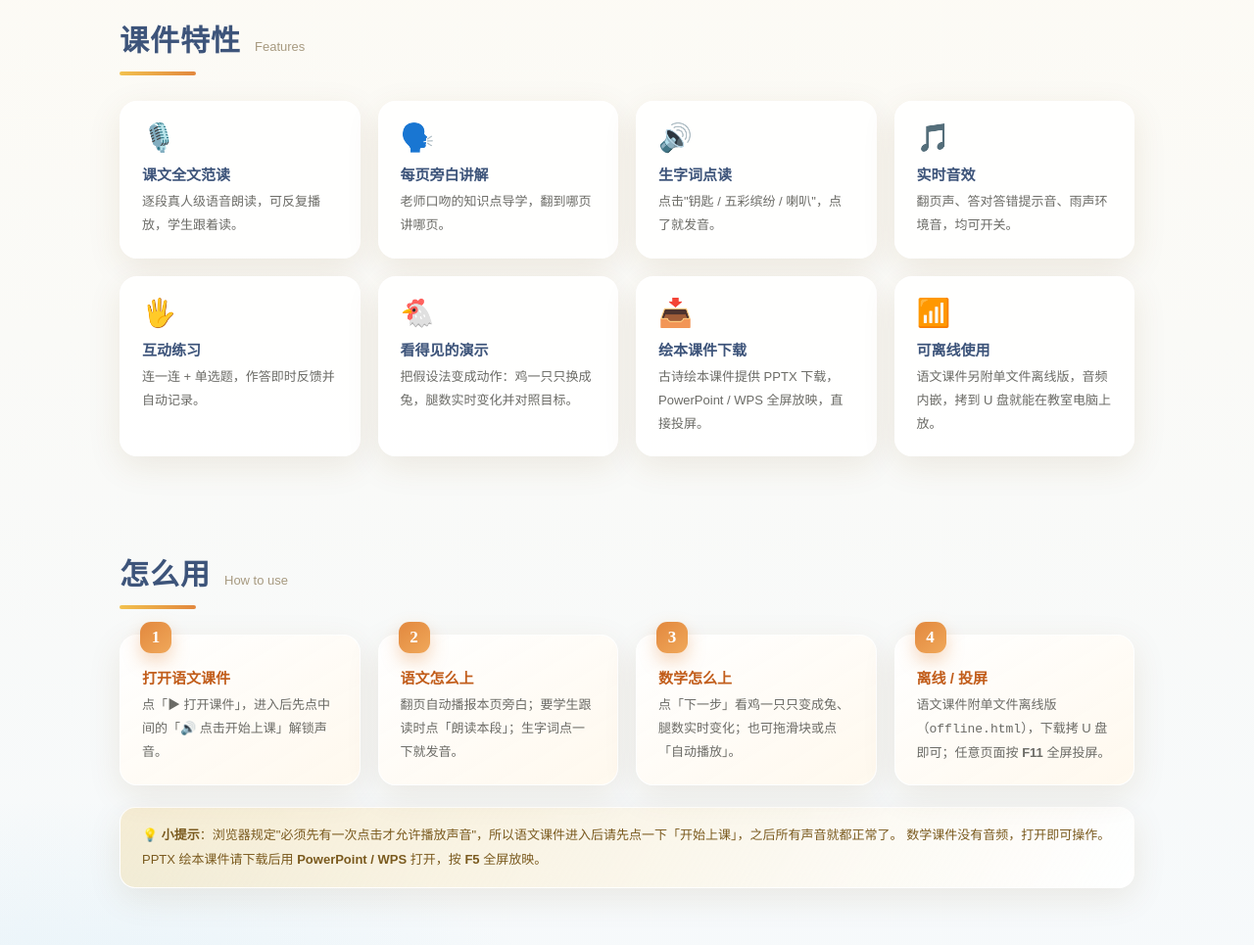
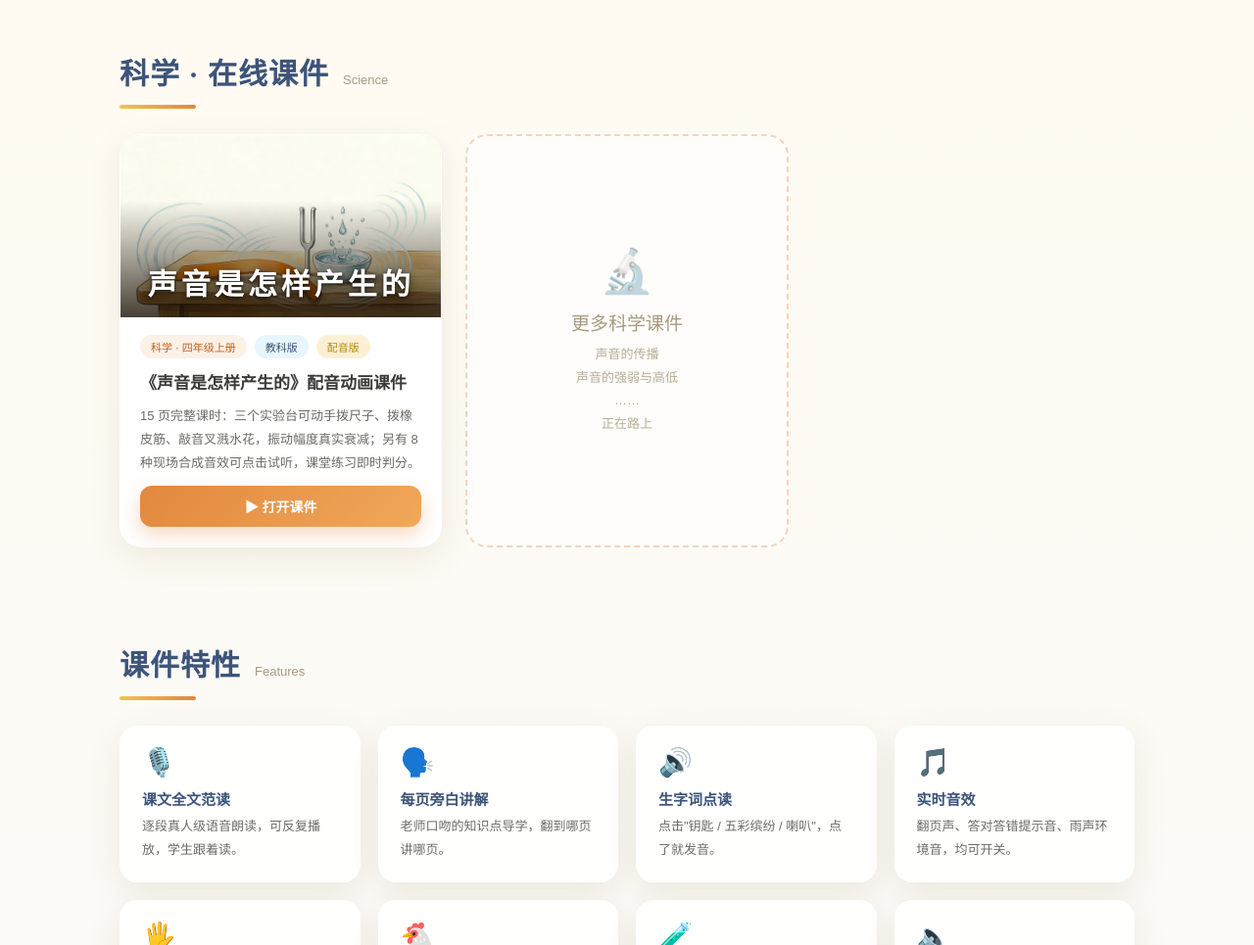
Before and after one commit to xiangsir4088/primary-courseware, a plain HTML site: page site/index.html in a window 1280 px wide. Shown: the part 1835-2800 px from the top of the page at 98% size. Drawn offline with Linux system fonts and the light colour scheme.

Commit message:
Update site/index.html

```diff
--- a/site/index.html
+++ b/site/index.html
@@ -180,6 +180,7 @@ footer a:hover{color:var(--orange-deep)}
     <nav class="nav-links">
       <a href="#courseware">语文</a>
       <a href="#math">数学</a>
+      <a href="#science">科学</a>
       <a href="#features">特性</a>
       <a href="#howto">使用</a>
       <a href="https://github.com/xiangsir4088/primary-courseware" target="_blank" rel="noopener">GitHub ↗</a>
@@ -194,8 +195,8 @@ footer a:hover{color:var(--orange-deep)}
     <h1>小学课堂 动画课件 作品集</h1>
     <div class="en">Animated Courseware for Primary Classrooms</div>
     <p class="lead">
-      语文：课文逐段范读、老师口吻旁白、生字词点一点就发音；数学：把"假设法"变成看得见的动作。
-      全部是浏览器直接打开的网页课件——无需安装、无需联网，投屏就能上课。
+      语文：课文逐段范读、老师口吻旁白、生字词点一点就发音；数学：把"假设法"变成看得见的动作；
+      科学：把"看不见的振动"做成看得见的实验。全部是浏览器直接打开的网页课件——无需安装、投屏就能上课。
     </p>
     <div class="btns">
       <a class="btn btn-primary" href="./chinese/autumn-rain/">▶ 打开《秋天的雨》课件</a>
@@ -203,9 +204,9 @@ footer a:hover{color:var(--orange-deep)}
     </div>
 
     <div class="stats">
-      <div class="stat"><div class="n">2</div><div class="l">互动课件</div></div>
+      <div class="stat"><div class="n">3</div><div class="l">互动课件</div></div>
       <div class="stat"><div class="n">5</div><div class="l">绘本课件 PPTX</div></div>
-      <div class="stat"><div class="n">31</div><div class="l">配音音频</div></div>
+      <div class="stat"><div class="n">46</div><div class="l">配音音频</div></div>
       <div class="stat"><div class="n">0</div><div class="l">依赖 / 安装</div></div>
     </div>
   </section>
@@ -289,6 +290,38 @@ footer a:hover{color:var(--orange-deep)}
     </div>
   </section>
 
+  <section class="sec" id="science">
+    <div class="sec-h"><h2>科学 · 在线课件</h2><span class="sub">Science</span></div>
+    <div class="rule"></div>
+    <div class="grid">
+
+      <article class="card">
+        <div class="cover img">
+          <img src="./assets/covers/science-sound.jpg" alt="《声音是怎样产生的》插画：桌上正在振动的尺子、音叉与溅起水花的小水盆" width="800" height="450" loading="lazy" decoding="async">
+          <span class="shade"></span>
+          <div class="ttl">声音是怎样产生的</div>
+        </div>
+        <div class="body">
+          <div class="meta">
+            <span class="tag">科学 · 四年级上册</span>
+            <span class="tag b">教科版</span>
+            <span class="tag g">配音版</span>
+          </div>
+          <h3>《声音是怎样产生的》配音动画课件</h3>
+          <p class="desc">15 页完整课时：三个实验台可动手拨尺子、拨橡皮筋、敲音叉溅水花，振动幅度真实衰减；另有 8 种现场合成音效可点击试听，课堂练习即时判分。</p>
+          <a class="go" href="./science/sound-production/">▶ 打开课件</a>
+        </div>
+      </article>
+
+      <article class="card soon">
+        <div class="ic">🔬</div>
+        <h3>更多科学课件</h3>
+        <p>声音的传播<br>声音的强弱与高低<br>……<br>正在路上</p>
+      </article>
+
+    </div>
+  </section>
+
   <section class="sec" id="features">
     <div class="sec-h"><h2>课件特性</h2><span class="sub">Features</span></div>
     <div class="rule"></div>
@@ -299,8 +332,10 @@ footer a:hover{color:var(--orange-deep)}
       <div class="feat"><div class="ic">🎵</div><h4>实时音效</h4><p>翻页声、答对答错提示音、雨声环境音，均可开关。</p></div>
       <div class="feat"><div class="ic">🖐️</div><h4>互动练习</h4><p>连一连 + 单选题，作答即时反馈并自动记录。</p></div>
       <div class="feat"><div class="ic">🐔</div><h4>看得见的演示</h4><p>把假设法变成动作：鸡一只只换成兔，腿数实时变化并对照目标。</p></div>
+      <div class="feat"><div class="ic">🧪</div><h4>能动手的实验台</h4><p>科学课件里可以真的「拨尺子、拨橡皮筋、敲音叉」——振动幅度会真实衰减，音叉一碰水面就溅起水花。</p></div>
+      <div class="feat"><div class="ic">🔈</div><h4>音效现场合成</h4><p>拍手、敲鼓、铃铛、钢琴、鸟鸣、流水……8 种音色由浏览器实时合成，点一下就听，无需任何音频文件。</p></div>
       <div class="feat"><div class="ic">📥</div><h4>绘本课件下载</h4><p>古诗绘本课件提供 PPTX 下载，PowerPoint / WPS 全屏放映，直接投屏。</p></div>
-      <div class="feat"><div class="ic">📶</div><h4>可离线使用</h4><p>语文课件另附单文件离线版，音频内嵌，拷到 U 盘就能在教室电脑上放。</p></div>
+      <div class="feat"><div class="ic">📶</div><h4>可离线使用</h4><p>语文、科学课件均附单文件离线版，音频内嵌，拷到 U 盘就能在教室电脑上放。</p></div>
     </div>
   </section>
 
@@ -308,13 +343,14 @@ footer a:hover{color:var(--orange-deep)}
     <div class="sec-h"><h2>怎么用</h2><span class="sub">How to use</span></div>
     <div class="rule"></div>
     <div class="steps">
-      <div class="step"><h4>打开语文课件</h4><p>点「▶ 打开课件」，进入后先点中间的「🔊 点击开始上课」解锁声音。</p></div>
+      <div class="step"><h4>先点「开始上课」</h4><p>打开任意课件后，先点一下中间的「▶ 开始上课」解锁声音，之后所有配音和音效就都正常了。</p></div>
       <div class="step"><h4>语文怎么上</h4><p>翻页自动播报本页旁白；要学生跟读时点「朗读本段」；生字词点一下就发音。</p></div>
       <div class="step"><h4>数学怎么上</h4><p>点「下一步」看鸡一只只变成兔、腿数实时变化；也可拖滑块或点「自动播放」。</p></div>
-      <div class="step"><h4>离线 / 投屏</h4><p>语文课件附单文件离线版（<code>offline.html</code>），下载拷 U 盘即可；任意页面按 <b>F11</b> 全屏投屏。</p></div>
+      <div class="step"><h4>科学怎么上</h4><p>在实验台点「拨动尺子 / 拨动橡皮筋 / 敲击音叉」，看振动幅度真实衰减；点水盆「轻触水面」溅水花。第 3 页和第 10 页的音效卡片都能点着听。</p></div>
+      <div class="step"><h4>离线 / 投屏</h4><p>语文、科学课件均附单文件离线版，下载拷 U 盘即可；任意页面按 <b>F11</b> 全屏投屏。</p></div>
     </div>
     <div class="note">
-      💡 <b>小提示</b>：浏览器规定"必须先有一次点击才允许播放声音"，所以语文课件进入后请先点一下「开始上课」，之后所有声音就都正常了。
+      💡 <b>小提示</b>：浏览器规定"必须先有一次点击才允许播放声音"，所以进入课件后请先点一下「开始上课」，之后所有声音就都正常了。
       数学课件没有音频，打开即可操作。PPTX 绘本课件请下载后用 <b>PowerPoint / WPS</b> 打开，按 <b>F5</b> 全屏放映。
     </div>
   </section>
```
